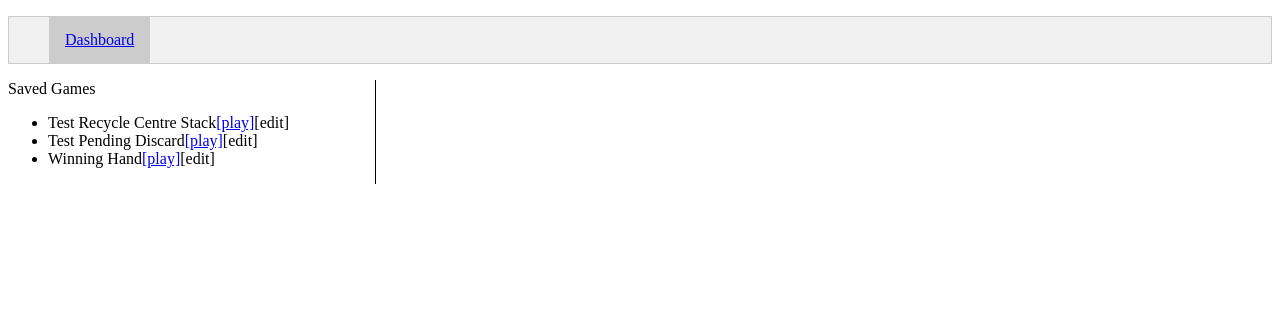
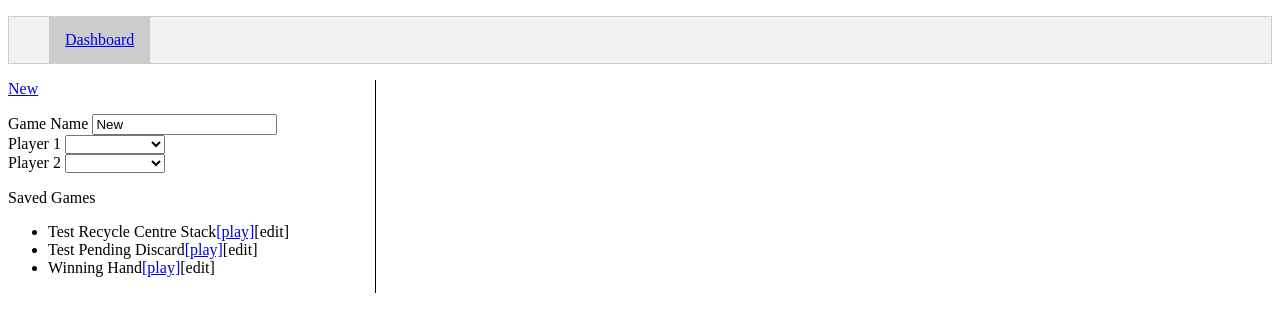
Before and after one commit to taffyb/Spite-Malice, an Angular app: page /dashboard in a window 1280 px wide. Shown: the top 332 px of the page. Built offline with nearby package versions, Linux system fonts and the light colour scheme.

Commit message:
clone Players

```diff
--- a/src/app/classes/DeterministicPlayer.ts
+++ b/src/app/classes/DeterministicPlayer.ts
@@ -1,5 +1,6 @@
 import {MoveScoresEnum} from './DeterministicEnum';
 import {PlayerPositionsEnum} from './Enums';
+import {PlayerTypesEnum} from './Enums';
 import {GamePositionsEnum} from './Enums';
 import {CardsEnum} from './Enums';
 import {Player} from './Player';
@@ -13,13 +14,19 @@ export class DeterministicPlayer extends AutoPlayer{
 
     constructor(){
         super();
+        this.type=PlayerTypesEnum.DETERMINISTIC;
     }
 
-    static fromPlayer(player:Player){
-        let dp = new this();
+    static fromPlayer(player:Player):DeterministicPlayer{
+        let dp:DeterministicPlayer = new this();
         dp.guid=player.guid;
         dp.name=player.name;
-        dp.cards= JSON.parse(JSON.stringify(player.cards));
+        if(player.cards){
+            dp.cards= JSON.parse(JSON.stringify(player.cards));
+        }else{
+            dp.initialiseCards();
+        }
+
         dp.isPrimary=false;
         return dp;
     }
--- a/src/app/classes/Enums.ts
+++ b/src/app/classes/Enums.ts
@@ -1,3 +1,7 @@
+export enum PlayerTypesEnum{
+    BASE,
+    DETERMINISTIC
+}
 export enum PlayerPositionsEnum{
     NO_POS=-1,
     PILE=0,
--- a/src/app/classes/Player.ts
+++ b/src/app/classes/Player.ts
@@ -1,21 +1,14 @@
 
 import { v4 as uuid } from 'uuid';
 import {PlayerPositionsEnum} from './Enums';
+import {PlayerTypesEnum} from './Enums';
 import {CardsEnum} from './Enums';
 
 export class Player {
   guid: string;
+  type:number=PlayerTypesEnum.BASE;
   name: string;
-  cards:any[]=[[CardsEnum.NO_CARD], /* PILE*/
-               CardsEnum.NO_CARD,   /* HAND_1*/
-               CardsEnum.NO_CARD,   /* HAND_2*/
-               CardsEnum.NO_CARD,   /* HAND_3*/
-               CardsEnum.NO_CARD,   /* HAND_4*/
-               CardsEnum.NO_CARD,   /* HAND_5*/
-               [CardsEnum.NO_CARD], /* STACK_1*/
-               [CardsEnum.NO_CARD], /* STACK_2*/
-               [CardsEnum.NO_CARD], /* STACK_3*/
-               [CardsEnum.NO_CARD]];/* STACK_4*/
+  cards:any[];
 
   isPrimary:boolean=false;
   isAutoplay:boolean=false;
@@ -23,7 +16,33 @@ export class Player {
   constructor(){
       this.guid=uuid();
   }
-
+  initialiseCards(){
+      this.cards = [[CardsEnum.NO_CARD], /* PILE*/
+                    CardsEnum.NO_CARD,   /* HAND_1*/
+                    CardsEnum.NO_CARD,   /* HAND_2*/
+                    CardsEnum.NO_CARD,   /* HAND_3*/
+                    CardsEnum.NO_CARD,   /* HAND_4*/
+                    CardsEnum.NO_CARD,   /* HAND_5*/
+                    [CardsEnum.NO_CARD], /* STACK_1*/
+                    [CardsEnum.NO_CARD], /* STACK_2*/
+                    [CardsEnum.NO_CARD], /* STACK_3*/
+                    [CardsEnum.NO_CARD]];/* STACK_4*/
+  }
+  /* Intrinsically NOT type safe */
+  static fromJSON(JSONString:string):Player{
+      let newPlayer:Player= new this();
+      let p=JSON.parse(JSONString);
+      newPlayer.guid=p.guid;
+      newPlayer.type=p.type;
+      newPlayer.name=p.name;
+      newPlayer.cards=p.cards;
+      newPlayer.isPrimary=p.isPrimary;
+      newPlayer.isAutoplay=p.isAutoplay;
+      return newPlayer;
+  }
+  getType():number{
+      return this.type;
+  }
   pileSize():number{
       return this.cards[PlayerPositionsEnum.PILE].length;
   }
--- a/src/app/dashboard/dashboard.component.html
+++ b/src/app/dashboard/dashboard.component.html
@@ -1,5 +1,17 @@
 
 <div class="list">
+  <a  routerLink="/play-area/new">New</a><p>
+  Game Name <input name="gamename" type="text" [(ngModel)]="gameService.name"/><br>
+  Player 1 <select name="player1" [(ngModel)]="gameService.player1Guid">
+    <option *ngFor="let player of playerService.getPlayers()" [value]="player.guid">
+      {{player.name}}
+    </option>
+  </select><br>
+  Player 2 <select name="player2" [(ngModel)]="gameService.player2Guid">
+    <option *ngFor="let player of playerService.getPlayers()" [value]="player.guid">
+      {{player.name}}
+    </option>
+  </select><p>
   Saved Games
   <ul>
   	<li class="list-item" *ngFor="let g of games" >
@@ -13,6 +25,7 @@
   		</span>
   	</li>
   </ul>
+
 </div>
 <div id="detail" *ngIf="game">
 
--- a/src/app/dashboard/dashboard.component.ts
+++ b/src/app/dashboard/dashboard.component.ts
@@ -1,6 +1,7 @@
 import { Component, OnInit} from '@angular/core';
 import {Game} from '../classes/Game';
 import {GameService} from '../services/game.service';
+import {PlayerService} from '../services/player.service';
 import {PlayerPositionsEnum} from '../classes/Enums';
 import {GamePositionsEnum} from '../classes/Enums';
 import {CardsEnum} from '../classes/Enums';
@@ -16,6 +17,8 @@ import {SMUtils} from '../classes/SMUtils';
 export class DashboardComponent implements OnInit {
   games:Game[]=[];
   game:Game;
+  playerService:PlayerService;
+  gameService:GameService;
 
   PlayerPositions=PlayerPositionsEnum;
   GamePositions=GamePositionsEnum;
@@ -23,9 +26,10 @@ export class DashboardComponent implements OnInit {
   Suits=SuitsEnum;
   playerStacks:number[][]=[[CardsEnum.NO_CARD],[CardsEnum.NO_CARD],[CardsEnum.NO_CARD],[CardsEnum.NO_CARD]];
 
-  constructor(private gameSvc:GameService) {
+  constructor(private gameSvc:GameService,playerSvc:PlayerService) {
       this.games = gameSvc.getGames();
-
+      this.playerService=playerSvc;
+      this.gameService=gameSvc;
   }
 
   ngOnInit() {
--- a/src/app/play-area/play-area.component.html
+++ b/src/app/play-area/play-area.component.html
@@ -309,5 +309,4 @@
 		</table>
   </div>
   <span class="button" (click)="saveGame()">Save Game</span><span>&nbsp;</span><span class="button" (click)="undo()">Undo</span><p>
-  Autoplay <input name="autoplay" type="checkbox" [(ngModel)]="game.autoplay"/>
 </div>
--- a/src/app/services/game.service.ts
+++ b/src/app/services/game.service.ts
@@ -9,6 +9,7 @@ import {PlayerPositionsEnum} from '../classes/Enums';
 import {GamePositionsEnum} from '../classes/Enums';
 import {CardsEnum} from '../classes/Enums';
 import {MovesService} from './moves.service';
+import {PlayerService} from './player.service';
 
 @Injectable({
   providedIn: 'root'
@@ -16,32 +17,30 @@ import {MovesService} from './moves.service';
 export class GameService {
 
   games:Game[]=[];
-  autoplay:boolean=false;
+  player1Guid:string;
+  player2Guid:string;
+  name:string="New";
 
-  constructor(private movesService:MovesService) {
+
+  constructor(private movesService:MovesService,private playerService:PlayerService) {
       let testGames=new TestGames();
       this.games = testGames.getGames();
   }
 
-//  newGame(player1Guid:string,player2Guid:string,name:string):Game{
-newGame():Game{
+  newGame():Game{
       let game = new Game();
-      game.name=name;
+      game.name=this.name;
 
-      let p:Player= new Player();
-      p.name = "Player 1";
+      let p:Player= this.playerService.clonePlayer(this.player1Guid);
       p.isPrimary=true;
+      p.initialiseCards();
       game.players.push(p);
 
-      p = new Player();
-      p.name = "Player 2";
+      p = this.playerService.clonePlayer(this.player2Guid);
+      p.initialiseCards();
       game.players.push(p);
 
-//      console.log(`Player[0].topOfPile=${this.toFaceNumber(game.players[0].viewCard(PlayerPositionsEnum.PILE))}`);
-//      console.log(`Player[1].topOfPile=${this.toFaceNumber(game.players[1].viewCard(PlayerPositionsEnum.PILE))}`);
-
       game.inPlay=true;
-//      this.moveService.subscribeToChanges(this);
       this.games.push(game);
 
       return game;
--- /dev/null
+++ b/src/app/services/player.service.ts
@@ -0,0 +1,49 @@
+import { Injectable } from '@angular/core';
+import {Player} from '../classes/Player';
+import {PlayerTypesEnum} from '../classes/Enums';
+import {DeterministicPlayer} from '../classes/DeterministicPlayer';
+
+@Injectable({
+  providedIn: 'root'
+})
+export class PlayerService {
+  private players:Player[]=[];
+
+  constructor() {
+      let p:Player = new Player();
+      p.name="Taffy";
+      this.players.push(p);
+
+      p=new Player();
+      p.name="Suzannah";
+      this.players.push(p);
+
+      p=new DeterministicPlayer();
+      p.name="The Machine";
+      this.players.push(p);
+  }
+  findPlayer(guid:string):Player{
+      let retVal:Player=null;
+      this.players.forEach(p=>{
+         if(p.guid==guid){
+             retVal=p;
+         }
+      });
+      return retVal;
+  }
+  getPlayers():Player[]{
+      return this.players;
+  }
+  clonePlayer(guid:string):Player{
+
+      let player:Player=Player.fromJSON(JSON.stringify(this.findPlayer(guid)));
+      let playerType = player.getType();
+      if(playerType!=PlayerTypesEnum.BASE){
+          if(playerType=PlayerTypesEnum.DETERMINISTIC){
+
+              player = DeterministicPlayer.fromPlayer(player);
+          }
+      }
+      return player;
+  }
+}
--- a/src/app/test-data/TestGames.ts
+++ b/src/app/test-data/TestGames.ts
@@ -29,6 +29,7 @@ export class TestGames{
         let game:Game=new Game();
         game.name="Test Recycle Centre Stack";
         let player:Player=new Player();
+        player.initialiseCards();
 
         player.name="Player 1";
         player.cards[pp.PILE]=[c.NO_CARD,
@@ -49,6 +50,7 @@ export class TestGames{
         game.players.push(player);
 
         player=new Player();
+        player.initialiseCards();
         player.name="Player 2";
         player.cards[pp.PILE]=[c.NO_CARD,
                                s.DIAMONDS+c.FOUR,
@@ -101,6 +103,7 @@ export class TestGames{
         let game:Game=new Game();
         game.name="Test Pending Discard";
         let player:Player=new Player();
+        player.initialiseCards();
 
         player.name="Player 1";
         player.cards[pp.PILE]=[c.NO_CARD,
@@ -121,6 +124,7 @@ export class TestGames{
         game.players.push(player);
 
         player=new Player();
+        player.initialiseCards();
         player.name="Player 2";
         player.cards[pp.PILE]=[c.NO_CARD,
                                s.DIAMONDS+c.FOUR,
@@ -173,6 +177,7 @@ export class TestGames{
         let game:Game=new Game();
         game.name="Winning Hand";
         let player:Player=new Player();
+        player.initialiseCards();
 
         player.name="Player 1";
         player.cards[pp.PILE]=[c.NO_CARD,
@@ -190,6 +195,7 @@ export class TestGames{
         game.players.push(player);
 
         player=new Player();
+        player.initialiseCards();
         player.name="Player 2";
         player.cards[pp.PILE]=[c.NO_CARD,
                                s.DIAMONDS+c.FOUR,
```
Also changed, not shown: 1 other file (tests, documents, lock files or other folders).
